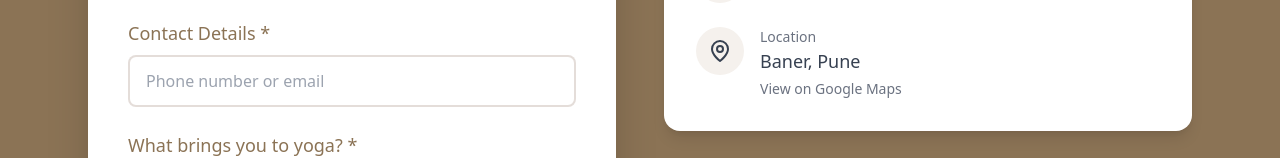
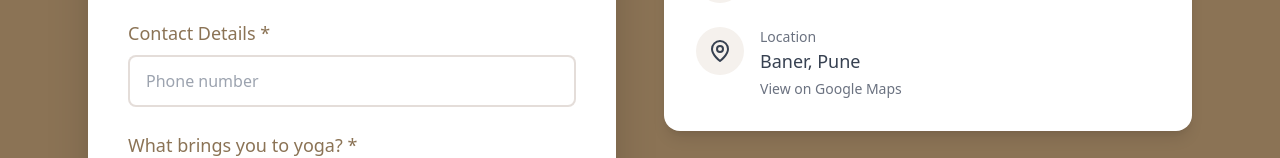
Before and after one commit to khanjan040/TVUM-Mehak-Upgrade, a React (Vite) app: page / in a window 1280 px wide. Shown: the part 6889-7047 px from the top of the page. Built offline with nearby package versions, Linux system fonts and the light colour scheme.

Commit message:
Updated ContactForm.tsx

```diff
--- a/src/components/ContactForm.tsx
+++ b/src/components/ContactForm.tsx
@@ -121,14 +121,14 @@ export function ContactForm() {
                   Contact Details *
                 </label>
                 <input
-                  type="text"
+                  type="number"
                   id="contact"
                   name="contact"
                   required
                   value={formData.contact}
                   onChange={handleChange}
                   className="w-full px-4 py-3 border-2 border-[#A69080]/30 rounded-lg focus:border-[#8B7355] focus:outline-none transition-colors duration-300"
-                  placeholder="Phone number or email"
+                  placeholder="Phone number"
                 />
               </div>
 
```
